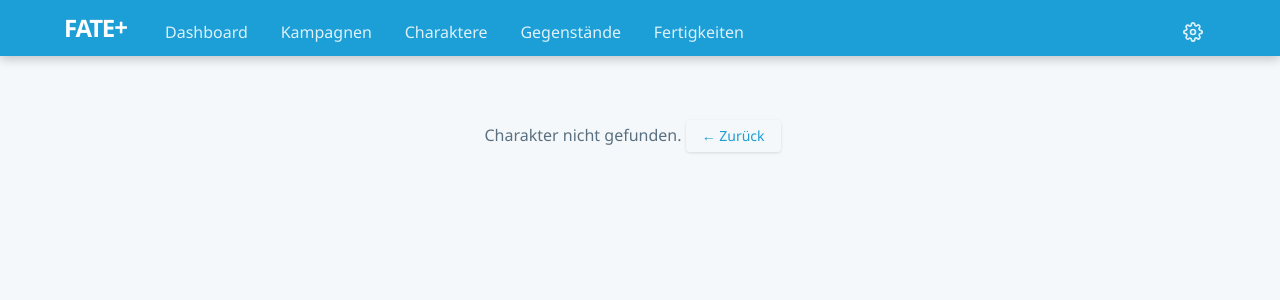
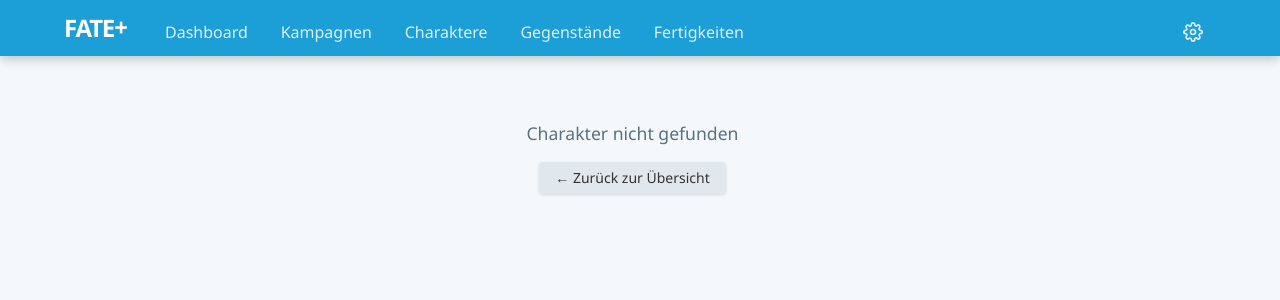
Before and after one commit to timengel/fate-copilot, a Vue app: page /characters/1 in a window 1280 px wide. Shown: the top 300 px of the page. Built offline with nearby package versions, Linux system fonts and the light colour scheme.

Commit message:
feat: improve not found pages, add catchAll

```diff
--- a/src/router/index.ts
+++ b/src/router/index.ts
@@ -30,6 +30,7 @@ const router = createRouter({
     { path: '/items/:id/edit', component: ItemDetailView, props: { editMode: true } },
     { path: '/skills', component: SkillsView },
     { path: '/settings', component: SettingsView },
+    { path: '/:pathMatch(.*)*', redirect: '/' },
   ],
 });
 
--- a/src/views/CampaignDetailView.vue
+++ b/src/views/CampaignDetailView.vue
@@ -166,8 +166,8 @@ function navigateToAssignment(path: string) {
 <template>
   <div class="detail-view" :style="colorVars">
     <div v-if="!campaign && !isNew" class="not-found">
-      Kampagne nicht gefunden.
-      <FateButton variant="link" @click="router.push('/campaigns')">← Zurück</FateButton>
+      <p class="not-found-title">Kampagne nicht gefunden</p>
+      <FateButton variant="secondary" @click="router.push('/campaigns')">← Zurück zur Übersicht</FateButton>
     </div>
 
     <template v-else-if="campaign">
@@ -389,9 +389,18 @@ function navigateToAssignment(path: string) {
 }
 
 .not-found {
+  display: flex;
+  flex-direction: column;
+  align-items: center;
+  gap: 1rem;
   padding: 2rem;
   text-align: center;
+}
+
+.not-found-title {
+  font-size: 1.1rem;
   color: var(--fate-text-light);
+  margin: 0;
 }
 
 .campaign-detail-header {
--- a/src/views/CharacterDetailView.vue
+++ b/src/views/CharacterDetailView.vue
@@ -112,8 +112,8 @@ function queryCharacterType(): CharacterType {
 <template>
   <div class="detail-view">
     <div v-if="!character && !isNew" class="not-found">
-      Charakter nicht gefunden.
-      <FateButton variant="link" @click="router.push(backPath)">← Zurück</FateButton>
+      <p class="not-found-title">Charakter nicht gefunden</p>
+      <FateButton variant="secondary" @click="router.push(backPath)">← Zurück zur Übersicht</FateButton>
     </div>
 
     <template v-else-if="character">
@@ -181,9 +181,18 @@ function queryCharacterType(): CharacterType {
 }
 
 .not-found {
+  display: flex;
+  flex-direction: column;
+  align-items: center;
+  gap: 1rem;
   padding: 2rem;
   text-align: center;
+}
+
+.not-found-title {
+  font-size: 1.1rem;
   color: var(--fate-text-light);
+  margin: 0;
 }
 
 @container main (width < 480px) {
--- a/src/views/ItemDetailView.vue
+++ b/src/views/ItemDetailView.vue
@@ -89,8 +89,8 @@ function deleteItem() {
 <template>
   <div class="detail-view">
     <div v-if="!item && !isNew" class="not-found">
-      Gegenstand nicht gefunden.
-      <FateButton variant="link" @click="router.push('/items')">← Zurück</FateButton>
+      <p class="not-found-title">Gegenstand nicht gefunden</p>
+      <FateButton variant="secondary" @click="router.push('/items')">← Zurück zur Übersicht</FateButton>
     </div>
 
     <template v-else-if="item">
@@ -159,8 +159,17 @@ function deleteItem() {
 }
 
 .not-found {
+  display: flex;
+  flex-direction: column;
+  align-items: center;
+  gap: 1rem;
   padding: 2rem;
   text-align: center;
+}
+
+.not-found-title {
+  font-size: 1.1rem;
   color: var(--fate-text-light);
+  margin: 0;
 }
 </style>
```
